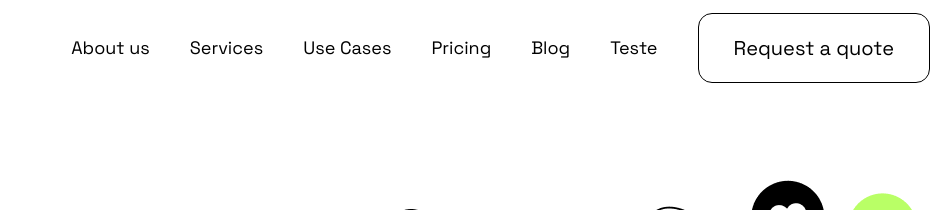
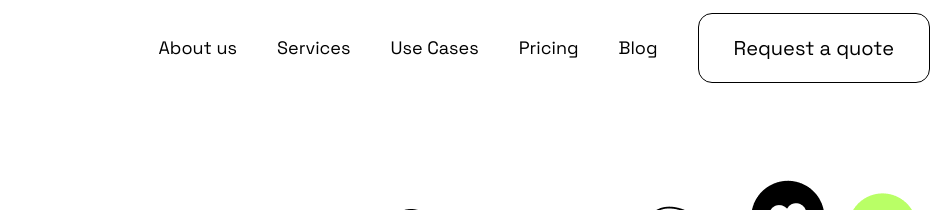
Before and after one commit to RaayaneCustodio/positivus-app, a plain HTML site: page index.html in a window 1280 px wide. Shown: the top 210 px of the page, 330-1280 px from the left. Drawn offline with Linux system fonts and the light colour scheme.

Commit message:
Retirado o Teste anterior

```diff
--- a/index.html
+++ b/index.html
@@ -22,7 +22,6 @@
                 <li><a href="/">Use Cases</a></li>
                 <li><a href="/">Pricing</a></li>
                 <li><a href="/">Blog</a></li>
-                <li><a href="/">Teste</a></li>
                 <li><button class="secundary-button">Request a quote</button></li>
             </ul>
         </nav>
```
